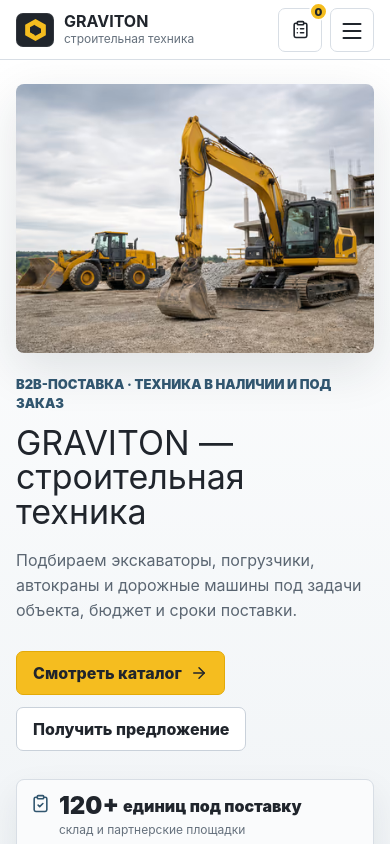
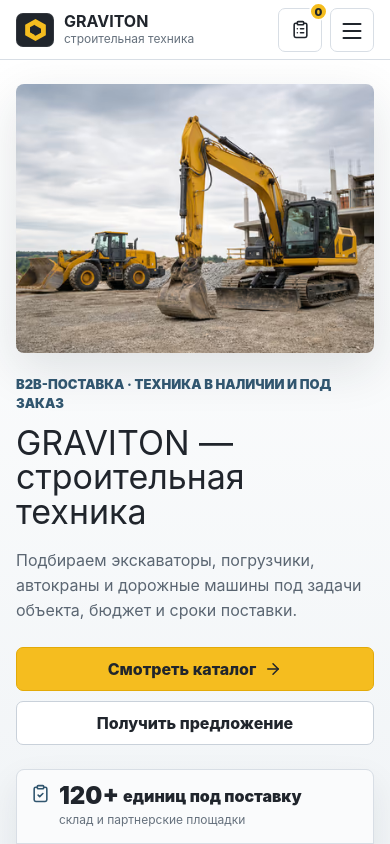
Before and after one commit to V-Kozintsev/graviton-machinery, a React (Vite) app: page / in a window 390 px wide. Shown: the top 844 px of the page. Built offline with nearby package versions, Linux system fonts and the light colour scheme.

Commit message:
Polish mobile hero and feature blocks

```diff
--- a/src/styles.css
+++ b/src/styles.css
@@ -299,6 +299,8 @@
   h1 { font-size: 34px; }
   h2 { font-size: 25px; }
   .hero-copy p { font-size: 16px; }
+  .hero-actions { display: grid; grid-template-columns: 1fr; gap: 10px; margin: 24px 0; }
+  .hero-actions .btn { width: 100%; }
   .hero-stats { grid-template-columns: 1fr; max-width: none; }
   .hero-stats div { grid-template-columns: 24px auto 1fr; grid-template-rows: auto auto; min-height: 0; align-items: start; padding: 14px; }
   .hero-stats svg { grid-row: 1 / 3; }
@@ -309,6 +311,11 @@
   .section, .page-section { padding: 44px 0; }
   .section-head, .page-title { align-items: start; flex-direction: column; gap: 8px; }
   .category-grid, .catalog-grid, .feature-grid, .split, .process-grid, .board-grid, .board-grid.two, .footer-grid { grid-template-columns: 1fr; }
+  .feature-grid { gap: 10px; }
+  .feature { display: grid; grid-template-columns: 34px 1fr; gap: 4px 12px; padding: 16px; }
+  .feature svg { grid-row: 1 / 3; align-self: start; }
+  .feature h3 { margin: 0; }
+  .feature p { margin: 0; line-height: 1.45; }
   .steps { grid-template-columns: 1fr; }
   .steps li { grid-template-columns: 42px 1fr auto; grid-template-rows: auto auto; min-height: 0; padding: 16px; gap: 6px 12px; }
   .steps li::after { display: none; }
@@ -329,10 +336,15 @@
   .swatches { grid-template-columns: repeat(2, 1fr); }
 }
 
+@media (max-width: 480px) {
+  .hero-copy, .hero-actions { width: 100%; }
+  .hero-actions { justify-items: stretch; }
+  .hero-actions .btn { display: flex; width: 100%; }
+}
+
 @media (max-width: 380px) {
   .container { width: min(100% - 24px, 1240px); }
   h1 { font-size: 30px; }
-  .hero-actions .btn { width: 100%; }
   .request-item { grid-template-columns: 1fr; }
   .header-inner { gap: 8px; }
   .logo small { display: none; }
```
